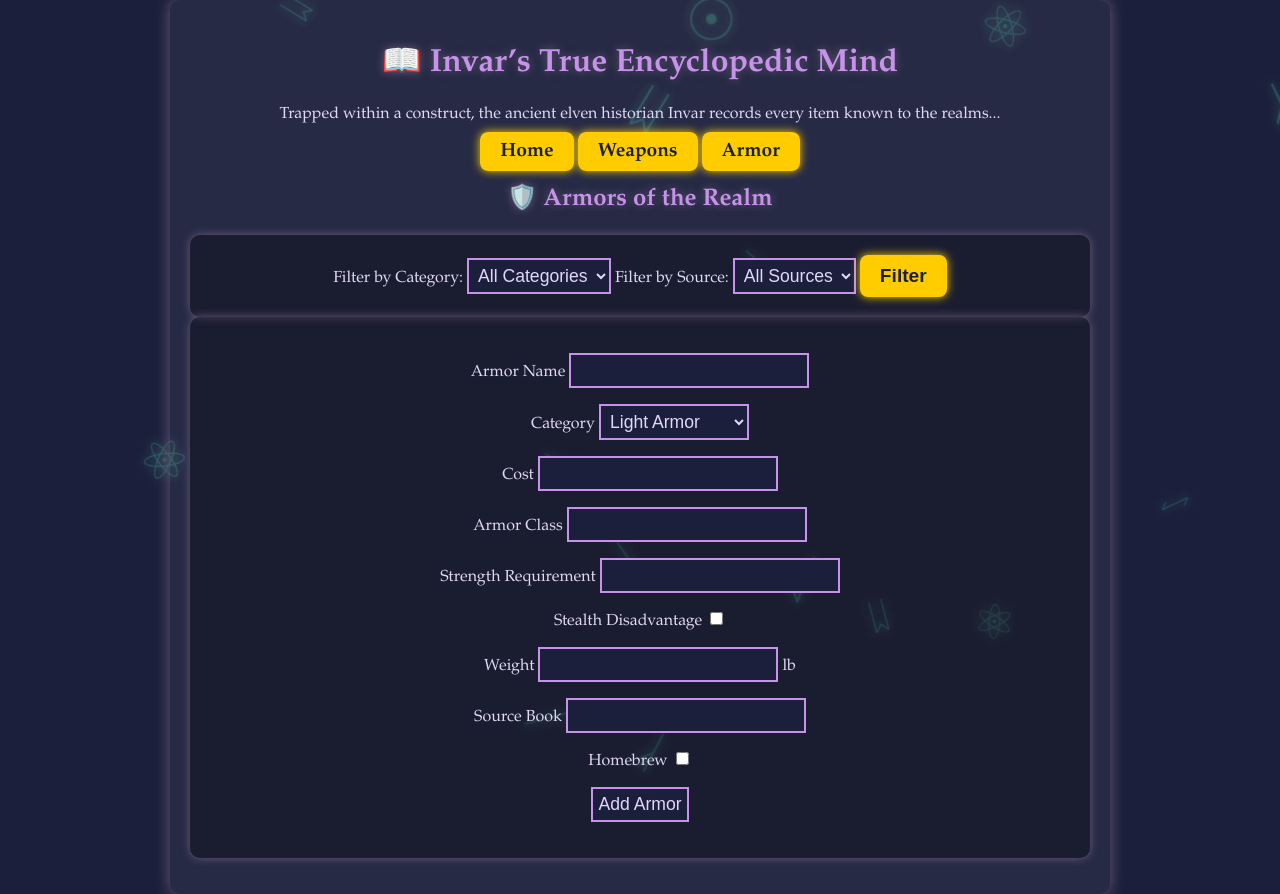
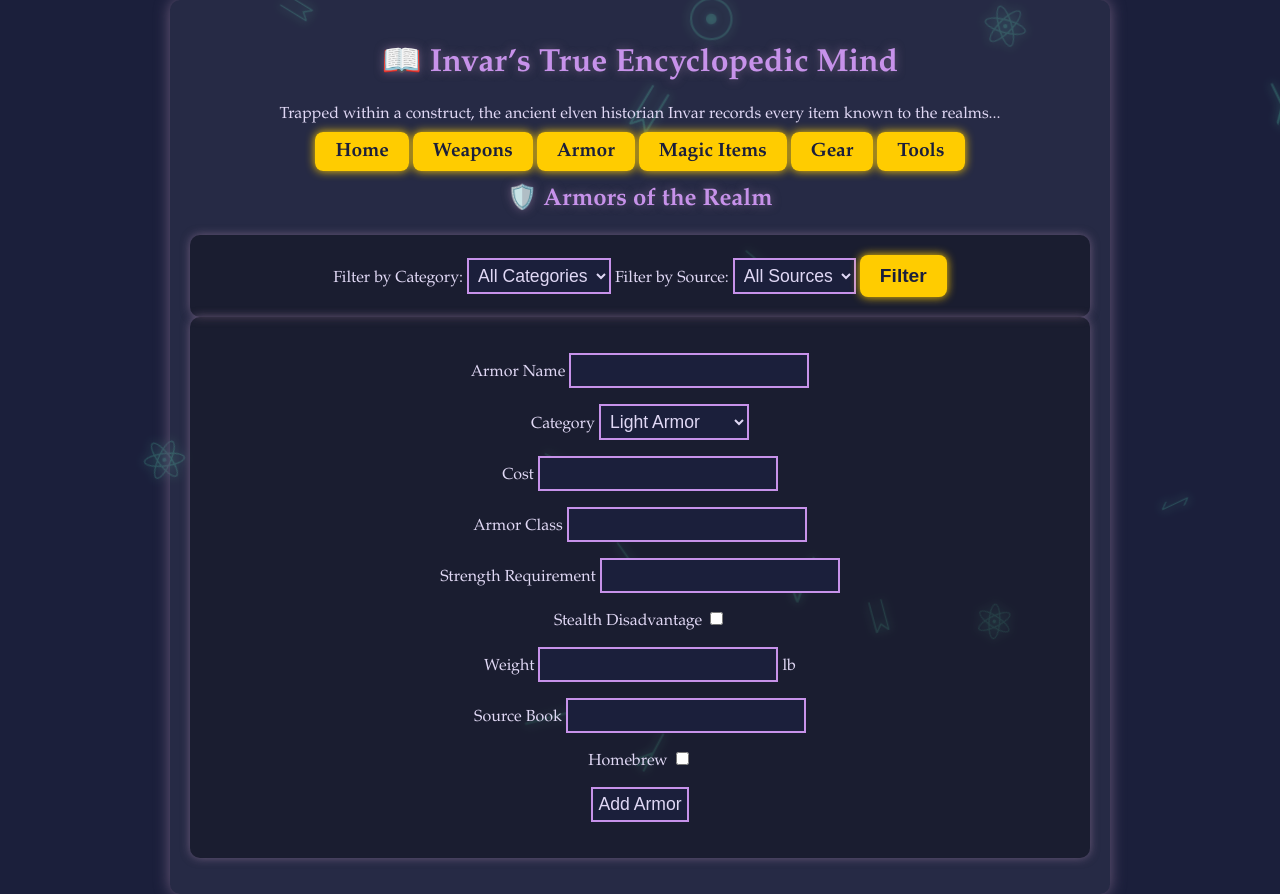
Before and after one commit to Mll0032/dnd_toolset, a Flask app: page /armor in a window 1280 px wide. Run offline with Flask 3, Linux system fonts and the light colour scheme.

Commit message:
Update base.html to have buttons for magic items, gear, tools

```diff
--- a/templates/base.html
+++ b/templates/base.html
@@ -16,6 +16,9 @@
             <a href="{{ url_for('index') }}" class="btn">Home</a>
             <a href="{{ url_for('list_weapons') }}" class="btn">Weapons</a>
             <a href="{{ url_for('list_armor') }}" class="btn">Armor</a>
+            <a href="{{ url_for('list_magic_items') }}" class="btn">Magic Items</a>
+            <a href="{{ url_for('list_gear') }}" class="btn">Gear</a>
+            <a href="{{ url_for('list_tools') }}" class="btn">Tools</a>
         </nav>
 
         <div class="content">
```
